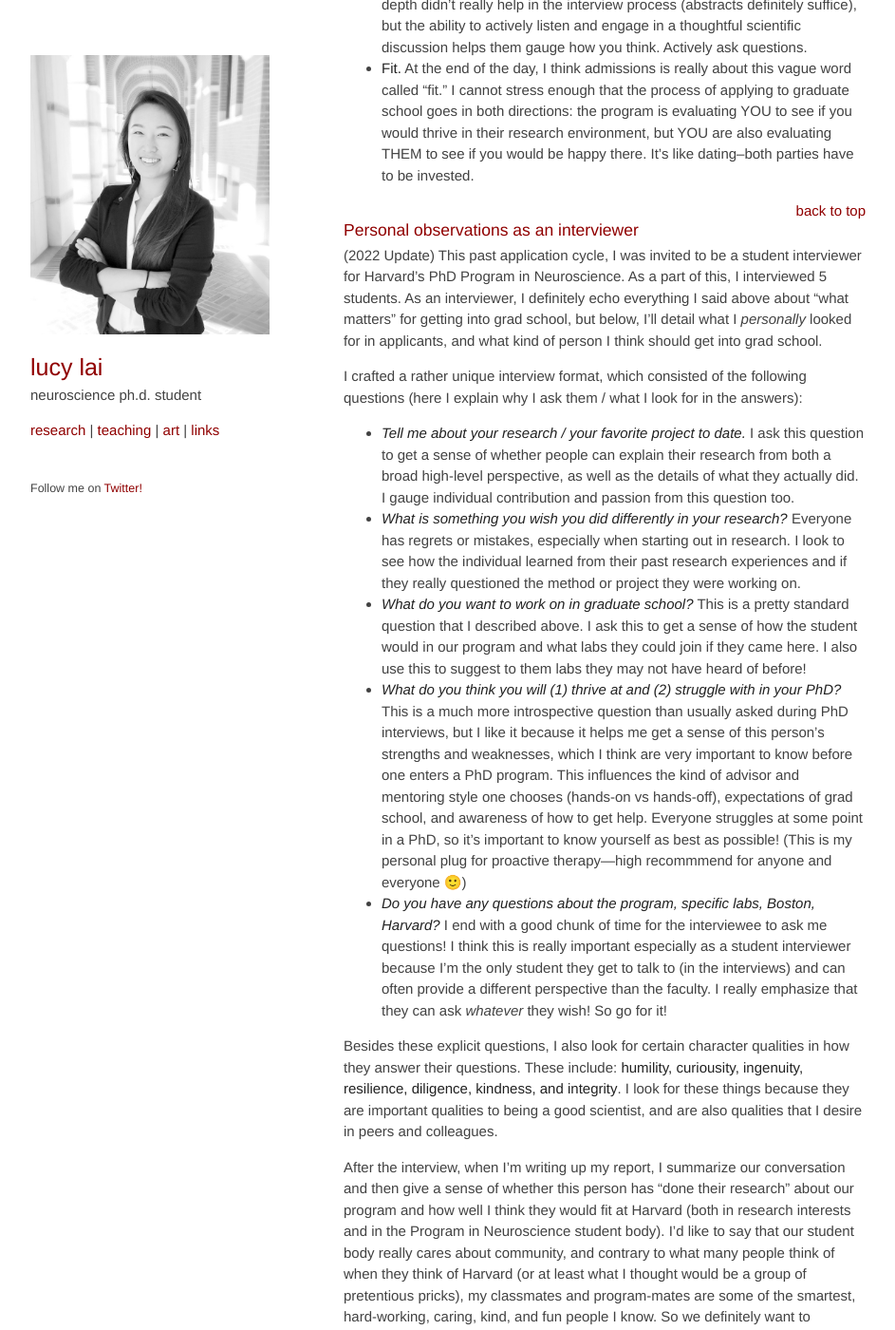
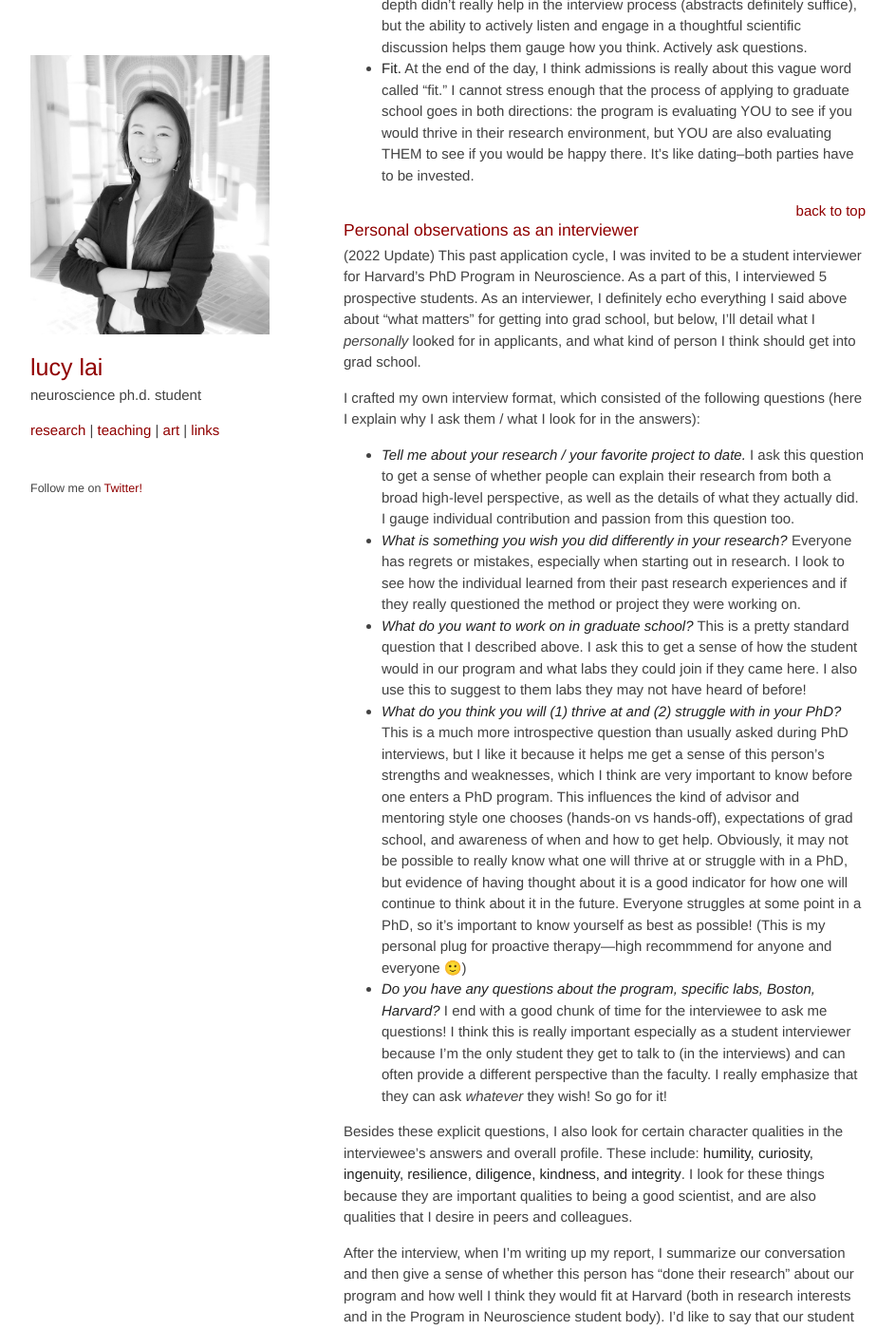
Before and after one commit to lucylai96/lucylai96.github.io, a Jekyll site: the page built from blog/gradapps.md, in a window 1280 px wide and 1400 px high, scrolled down 16588 px. Shown: the whole window at 95% size, without its empty margins (168-1111 px from the left). Built offline with Jekyll 4.4.1, drawn with Linux system fonts in a browser that asks for light colours; our own code applies the rules of GitHub Pages for plain Markdown files; some of the changed text lies outside the part shown.

Commit message:
Update gradapps.md

```diff
--- a/blog/gradapps.md
+++ b/blog/gradapps.md
@@ -353,20 +353,20 @@ It’s hard to gauge how the admissions decision is made after the interview pro
 <div style="text-align: right"><a href="https://lucy-lai.com/blog/gradapps#table-of-contents">back to top</a> </div>
 
 ### Personal observations as an interviewer
-(2022 Update) This past application cycle, I was invited to be a student interviewer for Harvard's PhD Program in Neuroscience. As a part of this, I interviewed 5 students. As an interviewer, I definitely echo everything I said above about "what matters" for getting into grad school, but below, I'll detail what I _personally_ looked for in applicants, and what kind of person I think should get into grad school.
+(2022 Update) This past application cycle, I was invited to be a student interviewer for Harvard's PhD Program in Neuroscience. As a part of this, I interviewed 5 prospective students. As an interviewer, I definitely echo everything I said above about "what matters" for getting into grad school, but below, I'll detail what I _personally_ looked for in applicants, and what kind of person I think should get into grad school.
 
-I crafted a rather unique interview format, which consisted of the following questions (here I explain why I ask them / what I look for in the answers):
+I crafted my own interview format, which consisted of the following questions (here I explain why I ask them / what I look for in the answers):
 * ***Tell me about your research / your favorite project to date.*** I ask this question to get a sense of whether people can explain their research from both a broad high-level perspective, as well as the details of what they actually did. I gauge individual contribution and passion from this question too.
 * ***What is something you wish you did differently in your research?*** Everyone has regrets or mistakes, especially when starting out in research. I look to see how the individual learned from their past research experiences and if they really questioned the method or project they were working on.
 * ***What do you want to work on in graduate school?*** This is a pretty standard question that I described above. I ask this to get a sense of how the student would in our program and what labs they could join if they came here. I also use this to suggest to them labs they may not have heard of before!
-* ***What do you think you will (1) thrive at and (2) struggle with in your PhD?*** This is a much more introspective question than usually asked during PhD interviews, but I like it because it helps me get a sense of this person's strengths and weaknesses, which I think are very important to know before one enters a PhD program. This influences the kind of advisor and mentoring style one chooses (hands-on vs hands-off), expectations of grad school, and awareness of how to get help. Everyone struggles at some point in a PhD, so it's important to know yourself as best as possible! (This is my personal plug for proactive therapy---high recommmend for anyone and everyone 🙂)
+* ***What do you think you will (1) thrive at and (2) struggle with in your PhD?*** This is a much more introspective question than usually asked during PhD interviews, but I like it because it helps me get a sense of this person's strengths and weaknesses, which I think are very important to know before one enters a PhD program. This influences the kind of advisor and mentoring style one chooses (hands-on vs hands-off), expectations of grad school, and awareness of when and how to get help. Obviously, it may not be possible to really know what one will thrive at or struggle with in a PhD, but evidence of having thought about it is a good indicator for how one will continue to think about it in the future. Everyone struggles at some point in a PhD, so it's important to know yourself as best as possible! (This is my personal plug for proactive therapy---high recommmend for anyone and everyone 🙂)
 * ***Do you have any questions about the program, specific labs, Boston, Harvard?*** I end with a good chunk of time for the interviewee to ask me questions! I think this is really important especially as a student interviewer because I'm the only student they get to talk to (in the interviews) and can often provide a different perspective than the faculty. I really emphasize that they can ask _whatever_ they wish! So go for it!
 
-Besides these explicit questions, I also look for certain character qualities in how they answer their questions. These include: **humility, curiousity, ingenuity, resilience, diligence, kindness, and integrity**. I look for these things because they are important qualities to being a good scientist, and are also qualities that I desire in peers and colleagues.
+Besides these explicit questions, I also look for certain character qualities in the interviewee's answers and overall profile. These include: **humility, curiosity, ingenuity, resilience, diligence, kindness, and integrity**. I look for these things because they are important qualities to being a good scientist, and are also qualities that I desire in peers and colleagues.
 
 After the interview, when I'm writing up my report, I summarize our conversation and then give a sense of whether this person has "done their research" about our program and how well I think they would fit at Harvard (both in research interests and in the Program in Neuroscience student body). I'd like to say that our student body really cares about community, and contrary to what many people think of when they think of Harvard (or at least what I thought would be a group of pretentious pricks), my classmates and program-mates are some of the smartest, hard-working, caring, kind, and fun people I know. So we definitely want to preserve that culture here in PiN!
 
-I will say that my impression of students matched pretty well with the facultys' impressions: the students that I thought should be admitted were given an offer, and the ones that I thought had a slightly weaker application and interview were not given one. So take whatever you will from that!
+I will say that my impression of students matched pretty well with the facultys' impressions: the students that I thought should be admitted were given an offer, and the ones that I thought had a slightly weaker application and interview were not given one. So take whatever you will from that~
 
 There you go, that's my take on "who gets into grad school" in all my transparency as an interviewer! If you happen to be interviewed by me in the future and you "study" this list of questions beforehand, feel free to let me know :)
 <div style="text-align: right"><a href="https://lucy-lai.com/blog/gradapps#table-of-contents">back to top</a> </div>
```
